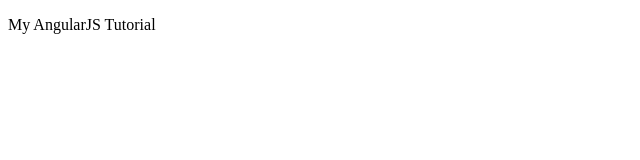
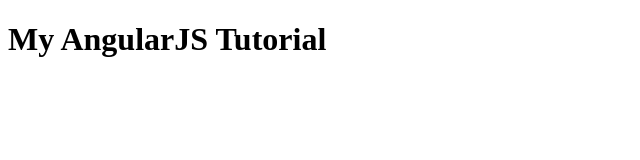
Before and after one commit to ayala-h/AngularJSCoursera, a plain HTML site: page index.html in a window 1280 px wide. Shown: the whole page, without its empty margins (0-640 px from the left). Drawn offline with Linux system fonts and the light colour scheme.

Commit message:
First commit

```diff
--- a/index.html
+++ b/index.html
@@ -3,5 +3,5 @@
     <title>AngularJS Coursera</title>
 </head>
 <body>
-    <p>My AngularJS Tutorial</p>
+    <h1>My AngularJS Tutorial</h1>
 </body>
```
